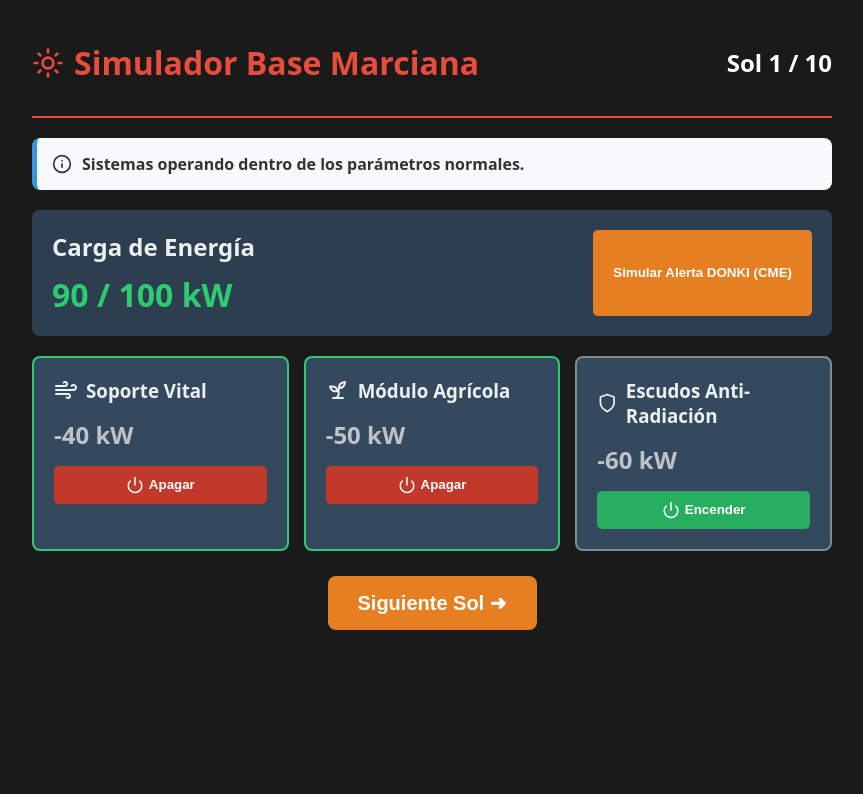
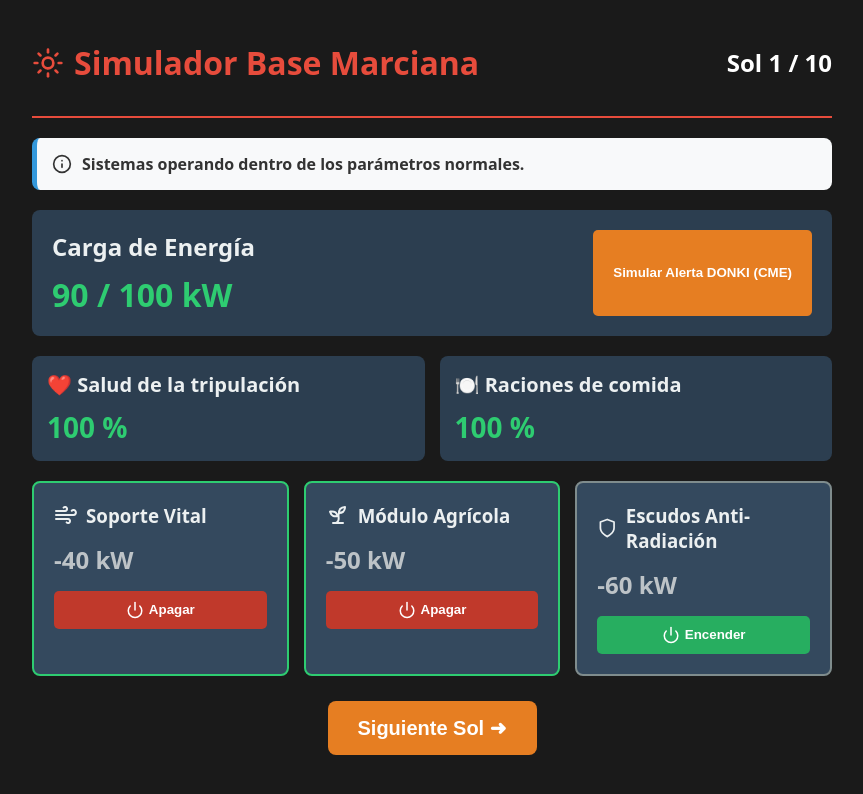
Before and after one commit to PabloVallejo2026/simulador-marte, a React (Vite) app: page / in a window 1280 px wide. Shown: the top 794 px of the page, without its empty margins (208-1071 px from the left). Built offline with nearby package versions, Linux system fonts and the light colour scheme.

Commit message:
Mostrar Salud y Raciones (100 %)

```diff
--- a/src/App.jsx
+++ b/src/App.jsx
@@ -26,6 +26,8 @@ export default function App() {
   const [solarStorm, setSolarStorm] = useState(false);
   const [message, setMessage] = useState("Día tranquilo en Marte. Gestiona la energía sabiamente.");
   const [blackout, setBlackout] = useState(false);
+    const [health, setHealth] = useState(100);
+  const [rations, setRations] = useState(100);
 
   const currentLoad = Object.values(systems).reduce((acc, sys) => sys.active ? acc + sys.cost : acc, 0);
 
@@ -89,6 +91,16 @@ export default function App() {
         </button>
       </div>
 
+            <div style={{ display: 'flex', gap: '15px', marginBottom: '20px' }}>
+        <div style={{ flex: 1, backgroundColor: '#2c3e50', padding: '15px', borderRadius: '8px' }}>
+          <h2 style={{ margin: '0 0 10px 0', color: '#ecf0f1', fontSize: '20px' }}>❤️ Salud de la tripulación</h2>
+          <div style={{ fontSize: '28px', fontWeight: 'bold', color: health > 30 ? '#2ecc71' : '#e74c3c' }}>{health} %</div>
+        </div>
+        <div style={{ flex: 1, backgroundColor: '#2c3e50', padding: '15px', borderRadius: '8px' }}>
+          <h2 style={{ margin: '0 0 10px 0', color: '#ecf0f1', fontSize: '20px' }}>🍽️ Raciones de comida</h2>
+          <div style={{ fontSize: '28px', fontWeight: 'bold', color: rations > 30 ? '#2ecc71' : '#e74c3c' }}>{rations} %</div>
+        </div>
+      </div>
       <div style={{ display: 'grid', gridTemplateColumns: 'repeat(auto-fit, minmax(200px, 1fr))', gap: '15px' }}>
         {Object.entries(systems).map(([key, sys]) => (
           <div key={key} style={{ backgroundColor: '#34495e', padding: '20px', borderRadius: '8px', border: `2px solid ${sys.active ? '#2ecc71' : '#7f8c8d'}` }}>
```
